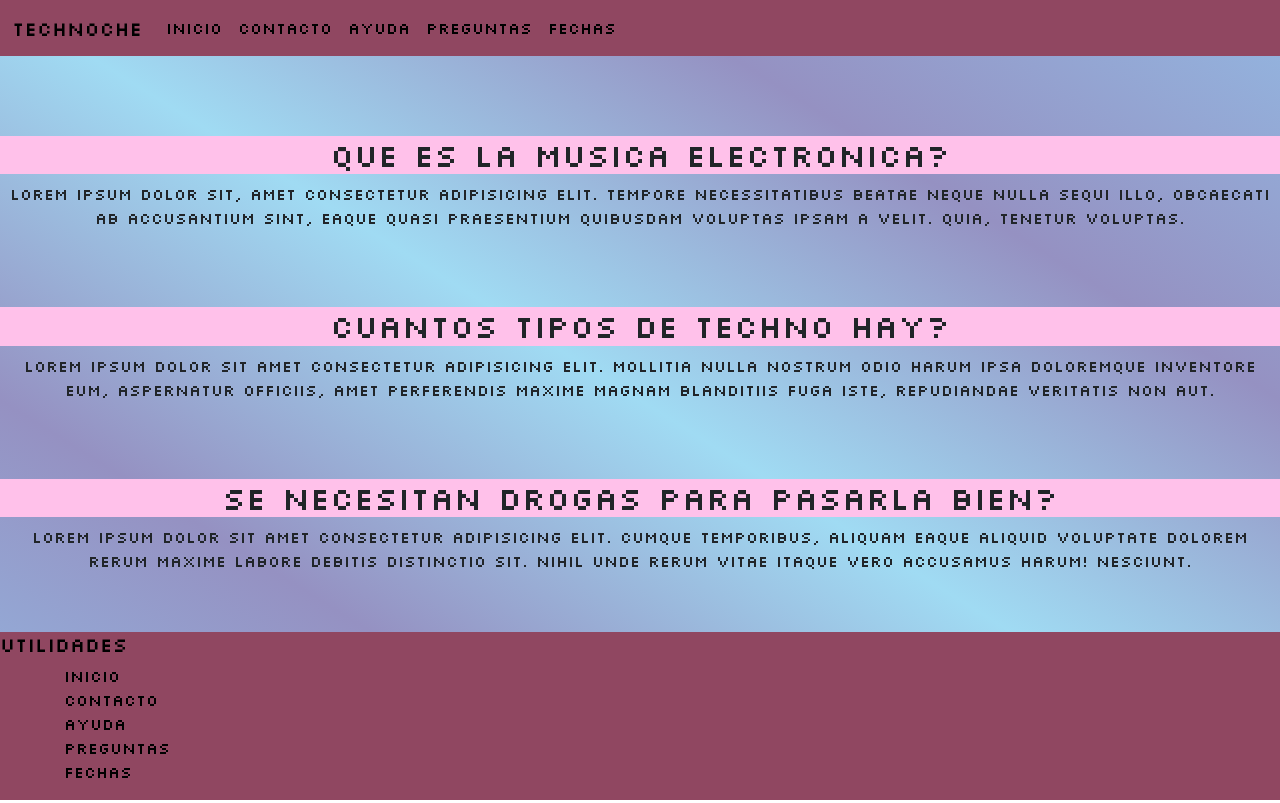
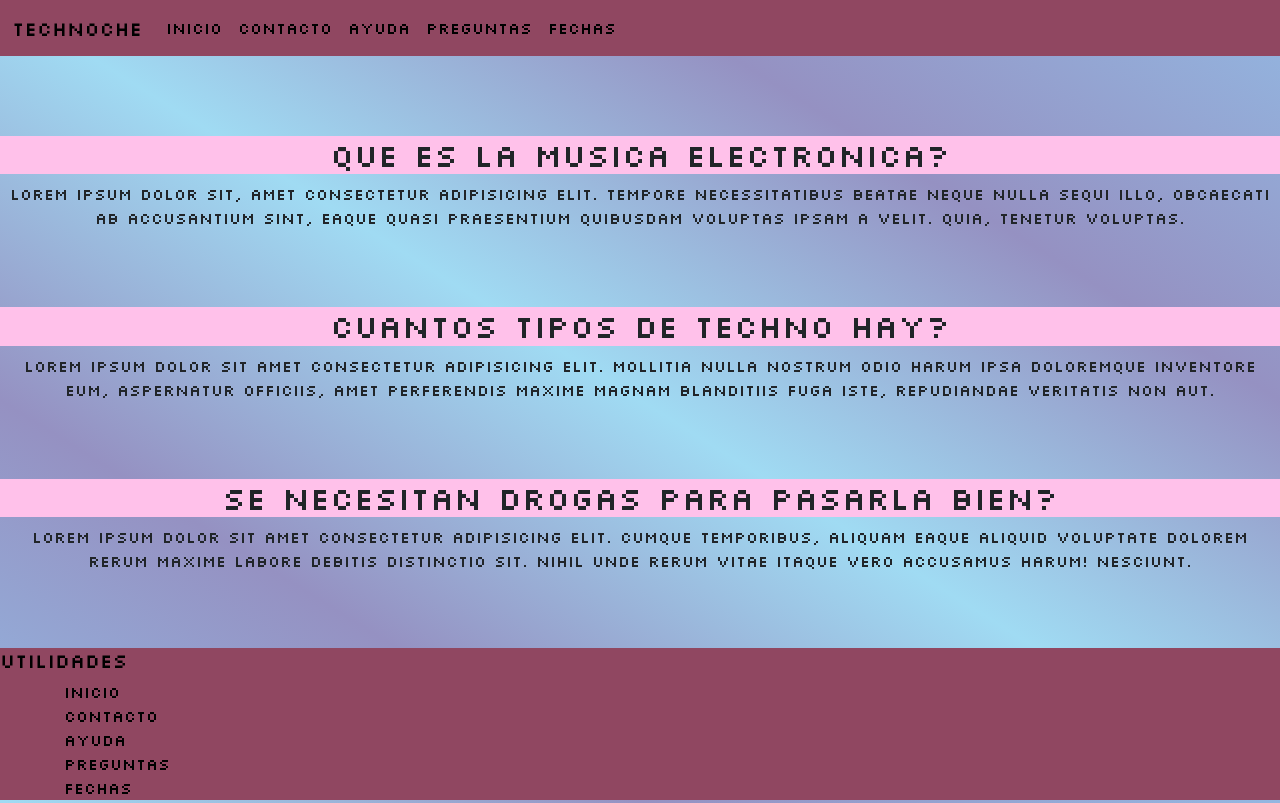
Before and after one commit to gastibraca/Entrega-Final-Desarrollo-Web, a website: page pages/faq.html in a window 1280 px wide. Shown: the top 803 px of the page. Drawn offline with nearby package versions, Linux system fonts and the light colour scheme.

Commit message:
Se solucionan los problemas del footer en FECHAS.html y FAQ.html

```diff
--- a/pages/faq.html
+++ b/pages/faq.html
@@ -65,7 +65,7 @@
                 <a class="nav-link active" href="./pages/fiestas.html">Fechas</a>
         </ul>
     </footer>
-    <footer class="d-sm-block fixed-bottom">
+    <footer class="d-sm-block sticky-bottom">
         <h5>Utilidades</h5>
         <ul class="flex-column">
             <ul class="flex-column">
```
Also changed, not shown: pages/fiestas.html (+1 -1 lines).
